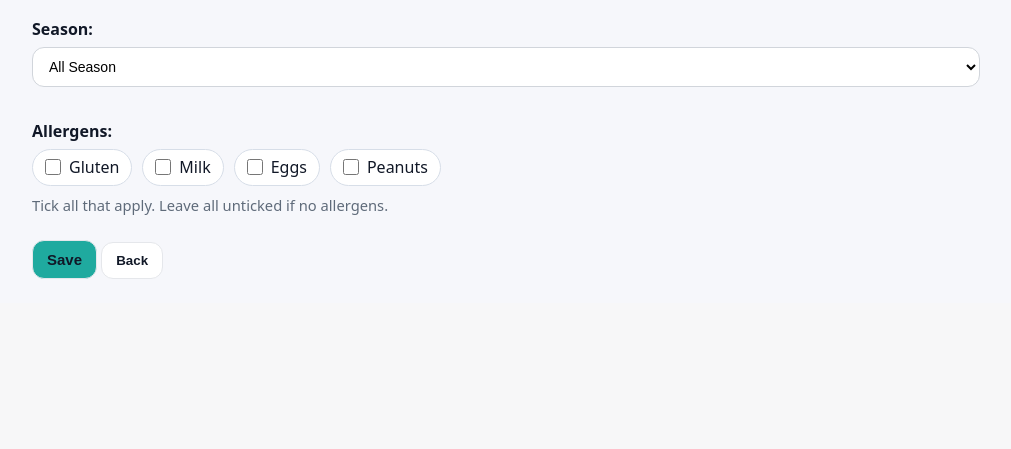
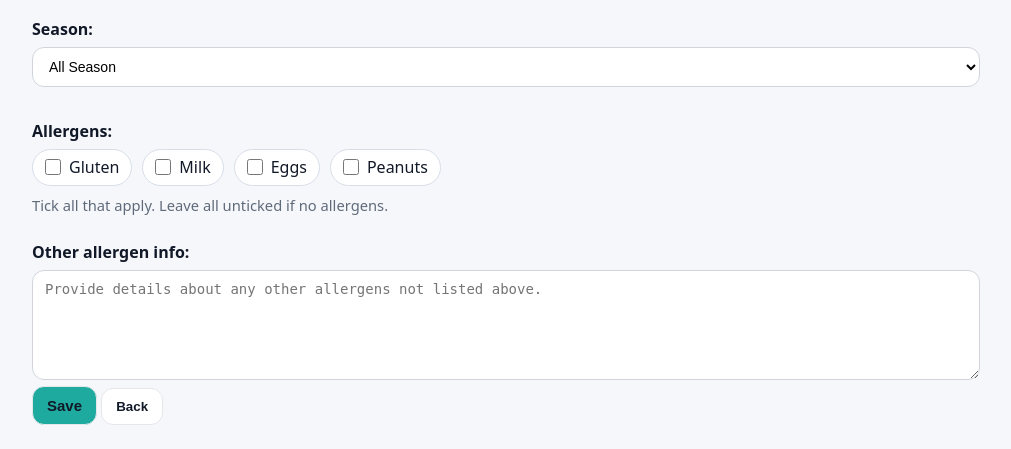
Before and after one commit to adeebimam/brfn_marketplace, a Django app: template templates/marketplace/product_form.html in a window 1280 px wide. Shown: the part 855-1304 px from the top of the page, without its empty margins (134-1145 px from the left). Before the commit the page ends 1134 px from the top, so only its background shows below. Run offline with Django 5.2, Linux system fonts and the light colour scheme; the template is opened without the code that fills it: values that come from a table or form of the project are taken from there, others are empty; data comes from the database, SQL or seed files in the repository.

Commit message:
WIP: local changes before merging dev

```diff
--- a/apps/marketplace/forms.py
+++ b/apps/marketplace/forms.py
@@ -20,6 +20,7 @@ class ProductForm(forms.ModelForm):
             "season",
             "allergens",
             "other_allergen_info",
+
         ]
         widgets = {
             "allergens": forms.CheckboxSelectMultiple(),
@@ -34,15 +35,15 @@ class ProductForm(forms.ModelForm):
     def clean(self):
         cleaned_data = super().clean()
         allergens = cleaned_data.get("allergens")
-        other_allergen_info = cleaned_data.get("other_allergen_info")
+        other_allergen_info = (cleaned_data.get("other_allergen_info") or "").strip()
         category = cleaned_data.get("category")
+        cleaned_data["other_allergen_info"] = other_allergen_info
 
-        if category and category.name.lower() in ["bakery", "dairy", "food", "produce"]:
-            if (not allergens or len(allergens) == 0) and not other_allergen_info:
+        if category and category.is_food:
+            if (not allergens or len (allergens) == 0) and not other_allergen_info:
                 raise forms.ValidationError(
-                    "Allergen information must be provided for food products."
+                    "Allergen information cannot be omitted for food products."
                 )
-
         return cleaned_data
 
 
--- a/apps/marketplace/models.py
+++ b/apps/marketplace/models.py
@@ -6,6 +6,7 @@ from datetime import timedelta
 
 class Category(models.Model):
     name = models.CharField(max_length=100, unique=True)
+    is_food = models.BooleanField(default=False)
 
     class Meta:
         verbose_name_plural = "Categories"
--- a/apps/marketplace/views.py
+++ b/apps/marketplace/views.py
@@ -70,7 +70,7 @@ def product_list(request):
         ).filter(other_allergen_info="")
     elif allergen_filter.startswith("specific_"):
         allergen_id = allergen_filter.split("_")[1]
-        products = products.filter(allergens__id=allergen_id)
+        products = products.exclude(allergens__id=allergen_id).distinct()
 
     context = {
         "products": products,
--- a/templates/marketplace/product_form.html
+++ b/templates/marketplace/product_form.html
@@ -3,7 +3,11 @@
   <h1>{% if mode == "create" %}Create{% else %}Edit{% endif %} Product</h1>
   <form method="post" class="producer-product-form">
     {% csrf_token %}
-    {{ form.non_field_errors }}
+    {% if form.non_field_errors %}
+      <div style = "background: #f8d7da; color: #721c24; padding: 10px; border-radius: 5px; margin-bottom: 15px;">
+        {{ form.non_field_errors }}
+      </div>
+    {% endif %}
     {{ form.category.label_tag }} {{ form.category }}<br><br>
     {{ form.name.label_tag }} {{ form.name }}<br><br>
     {{ form.description.label_tag }} {{ form.description }}<br><br>
@@ -26,6 +30,9 @@
       <p class="allergen-help-text">{{ form.allergens.help_text }}</p>
     {% endif %}
     <br>
+    {{ form.other_allergen_info.label_tag }}
+    {{ form.other_allergen_info }}
+    {{ form.other_allergen_info.errors }}
     <button class="save-btn btn" type="submit">Save</button>
     <button class="back-btn btn" type="button" onclick="window.history.back();">Back</button>
   </form>
```
Also changed, not shown: apps/marketplace/admin.py (+17 -1 lines), apps/marketplace/migrations/0008_category_is_food.py (added).
